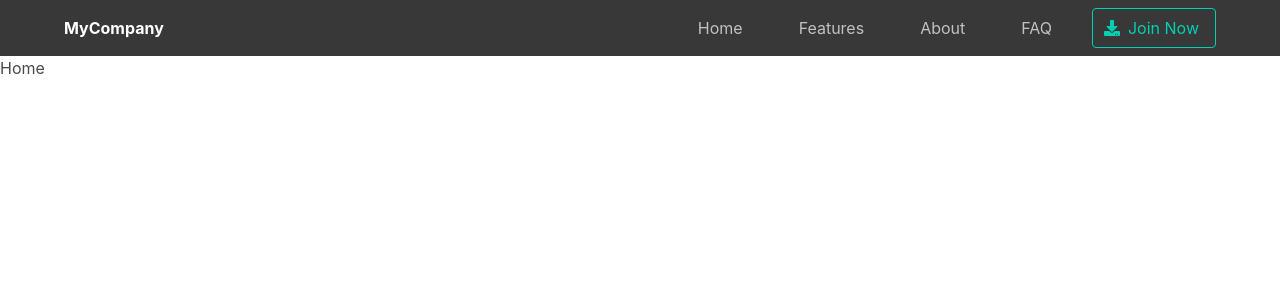
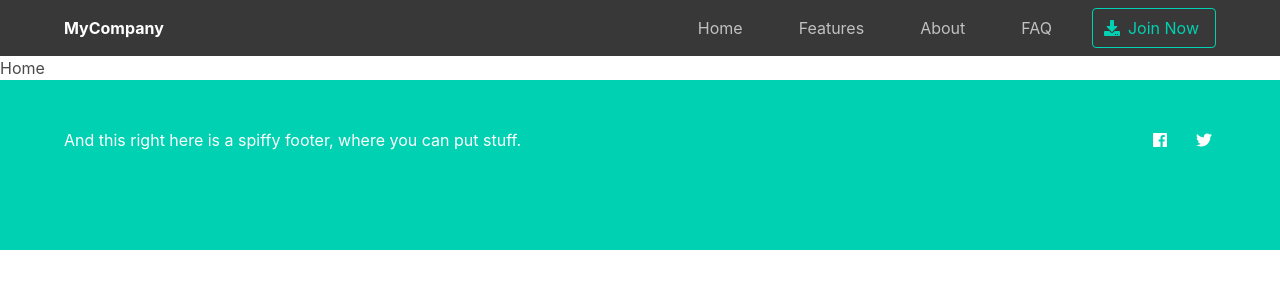
Before and after one commit to simotae14/VueLandingPage, a Vue app: page / in a window 1280 px wide. Shown: the top 300 px of the page. Built offline with nearby package versions, Linux system fonts and the light colour scheme.

Commit message:
add footer

```diff
--- a/src/App.vue
+++ b/src/App.vue
@@ -43,6 +43,25 @@
       </div>
     </nav>
     <router-view/>
+    <footer class="footer is-primary">
+      <div class="container">
+        <div class="columns">
+          <div class="column">
+            <p>
+              And this right here is a spiffy footer, where you can put stuff.
+            </p>
+          </div>
+          <div class="column has-text-right">
+            <a href="#" class="icon">
+              <i class="fab fa-facebook"></i>
+            </a>
+            <a href="#" class="icon">
+              <i class="fab fa-twitter"></i>
+            </a>
+          </div>
+        </div>
+      </div>
+    </footer>
   </div>
 </template>
 
@@ -89,4 +108,11 @@
 .navbar-burger:hover
   background-color: #f1f1f1;
 
+footer
+  background-color: $primary !important
+  color: #fff
+
+  .icon
+    color: #fff
+    margin-left: 20px
 </style>
```
